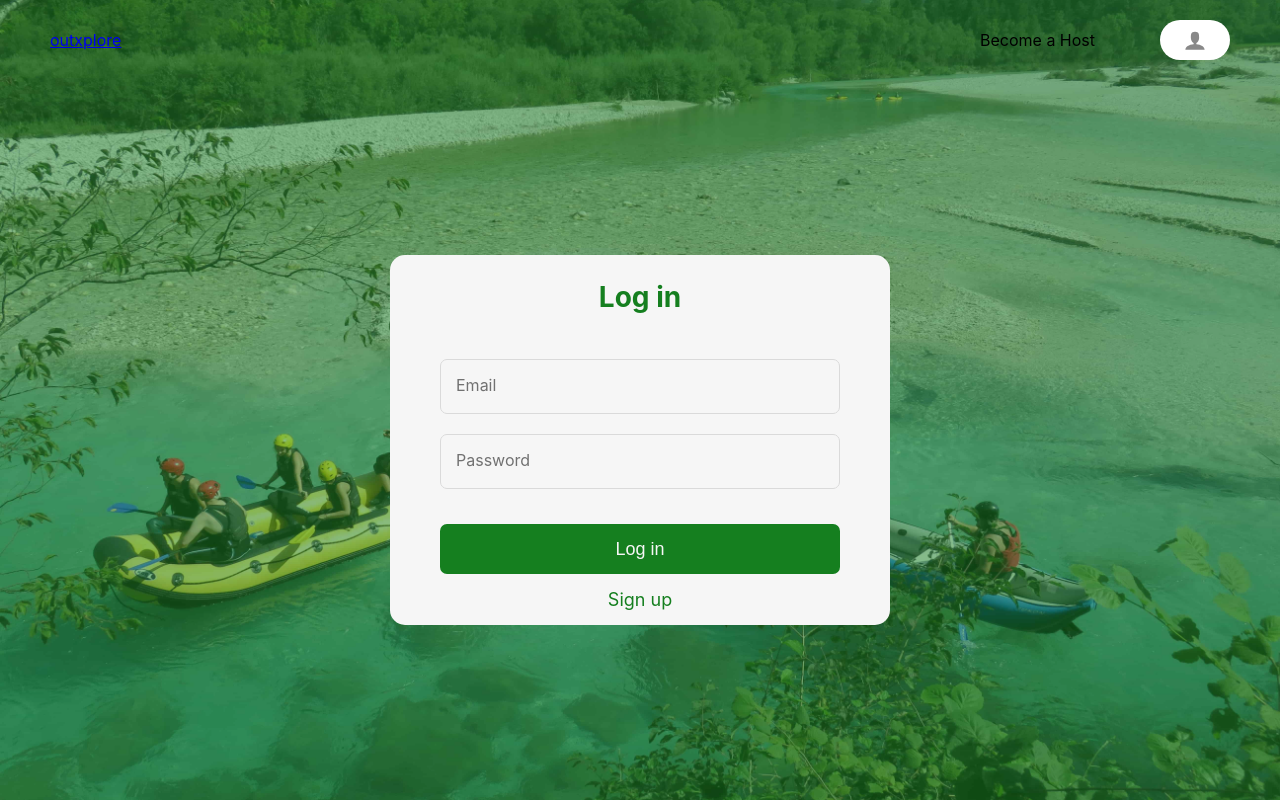
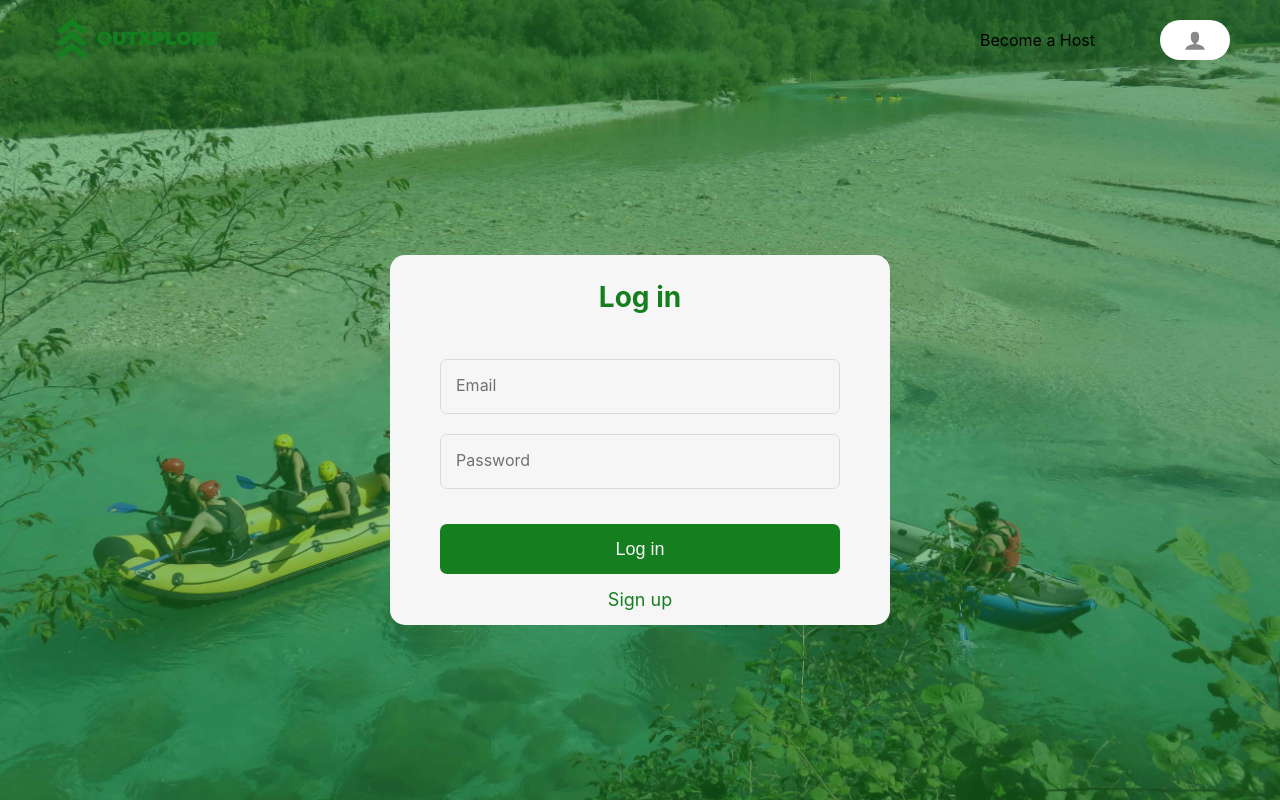
Before and after one commit to ermin-cahtarevic/outxplore, a React (Create React App) app: page /login in a window 1280 px wide. Built offline with nearby package versions, Linux system fonts and the light colour scheme; no server answers.

Commit message:
Update logo and favicon

```diff
--- a/public/index.html
+++ b/public/index.html
@@ -2,7 +2,7 @@
 <html lang="en">
   <head>
     <meta charset="utf-8" />
-    <link rel="icon" href="%PUBLIC_URL%/favicon.ico" />
+    <link rel="icon" href="%PUBLIC_URL%/outxplore.ico" />
     <meta name="viewport" content="width=device-width, initial-scale=1" />
     <meta name="theme-color" content="#000000" />
     <meta
--- a/src/Components/Navbar/index.js
+++ b/src/Components/Navbar/index.js
@@ -52,7 +52,7 @@ const Navbar = () => {
   return (
     <nav className="navbar">
       <div className="nav-wrap">
-        <div className="logo"><Link to="/">outxplore</Link></div>
+        <div className="logo"><Link to="/"><img src="/outxplore-logo.png" alt="outxplore-logo" /></Link></div>
         <div>
           <ul className="nav-list">
             <li><Link to="/host-activity" onClick={handleDropdownClose}>Become a Host</Link></li>
--- a/src/Components/Navbar/navbar.css
+++ b/src/Components/Navbar/navbar.css
@@ -17,6 +17,10 @@
 
 .logo {
   width: 200px;
+}
+
+.logo img {
+  width: 170px;
 }
 
 .nav-list {
```
Also changed, not shown: public/outxplore-logo.png (added), 1 other file (tests, documents, lock files or other folders).
